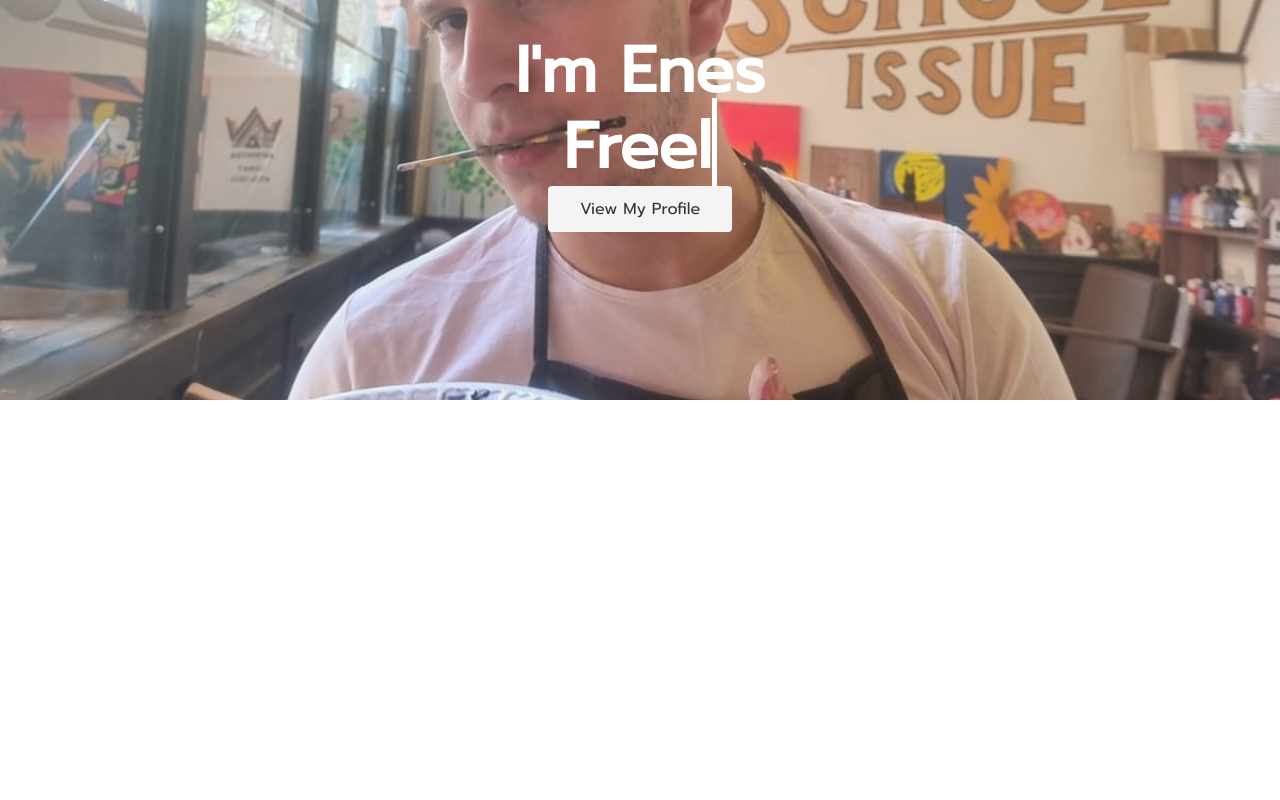
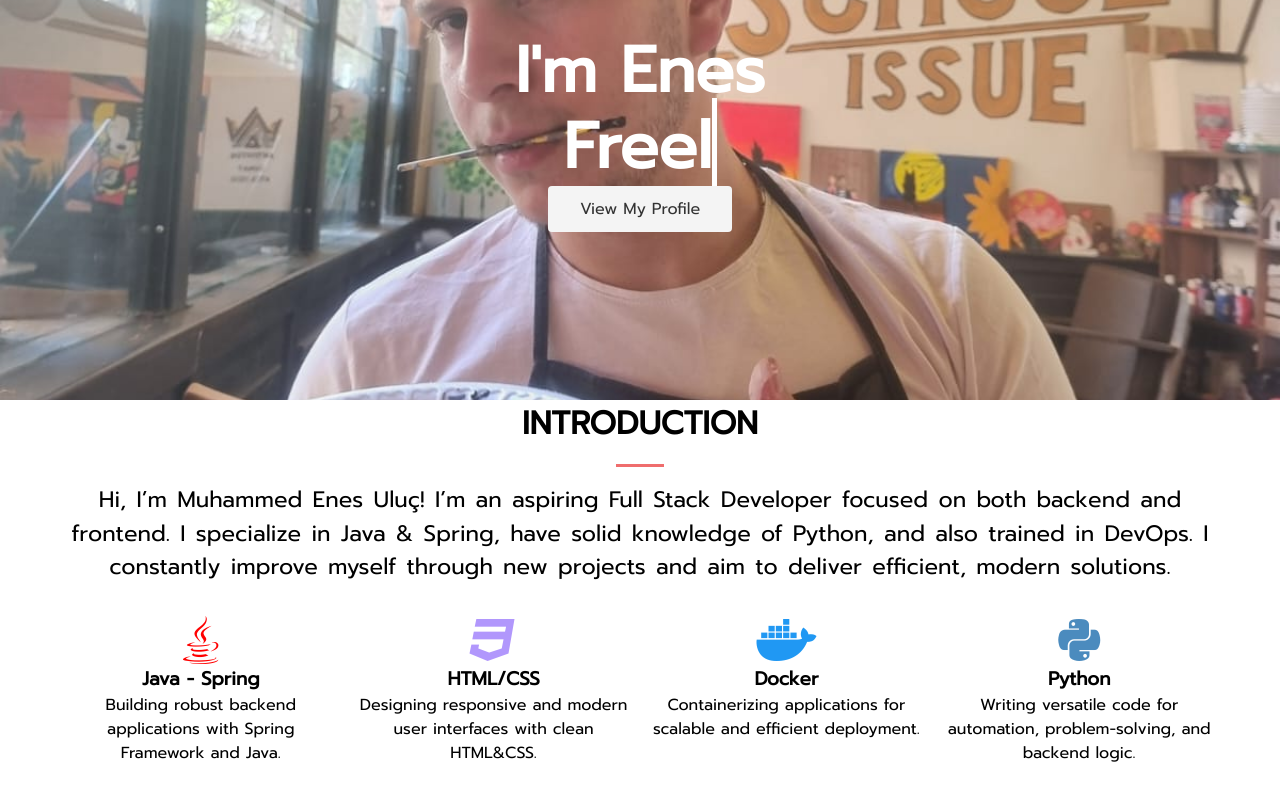
Before and after one commit to EnesUluc/Freelancer, a website: page public/index.html in a window 1280 px wide. Shown: the part 400-1200 px from the top of the page. Before the commit the page ends 800 px from the top, so only its background shows below. Drawn offline with nearby package versions, Linux system fonts and the light colour scheme.

Commit message:
Introduction part has been created and modified

```diff
--- a/public/index.html
+++ b/public/index.html
@@ -6,6 +6,7 @@
     <title>Muhammed Enes Uluç</title>
     <link rel="stylesheet" href="css/main.css">
     <link href="https://fonts.googleapis.com/css2?family=Prompt&display=swap" rel="stylesheet">
+    <link rel="stylesheet" href="https://cdnjs.cloudflare.com/ajax/libs/font-awesome/6.7.2/css/all.min.css" integrity="sha512-Evv84Mr4kqVGRNSgIGL/F/aIDqQb7xQ2vcrdIwxfjThSH8CSR7PBEakCr51Ck+w+/U6swU2Im1vVX0SVk9ABhg==" crossorigin="anonymous" referrerpolicy="no-referrer">
     <link
         rel="stylesheet"
         href="https://cdnjs.cloudflare.com/ajax/libs/animate.css/4.1.1/animate.min.css"
@@ -36,6 +37,37 @@
             </div>
         </div>
      </header>
+
+     <!-- section 1 - introduction -->
+      <section id="home__a" class="text-center py-2">
+            <div class="container">
+                <h2 class="section-title">Introduction</h2>
+                <div class="border-bottom"></div>
+                <p class="lead">Hi, I’m Muhammed Enes Uluç!
+                                I’m an aspiring Full Stack Developer focused on both backend and frontend. I specialize in Java & Spring, have solid knowledge of Python, and also trained in DevOps. I constantly improve myself through new projects and aim to deliver efficient, modern solutions.
+                </p>
+                <div class="skills my-3">
+                    <div>
+                        <i class="fa-brands fa-java fa-3x" style="color:rgb(255,0,0)"></i>
+                        <h3>Java - Spring</h3>
+                        <p>Building robust backend applications with Spring Framework and Java.</p>
+                    </div>
+                    <div>
+                        <i class="fa-brands fa-css3 fa-3x" style="color: #B197FC"></i>
+                        <h3>HTML/CSS</h3>
+                        <p>Designing responsive and modern user interfaces with clean HTML&CSS.</p>
+                    </div>
+                    <div>
+                        <i class="fa-brands fa-docker fa-3x" style="color: #2098f3;"></i>
+                        <h3>Docker</h3>
+                        <p>Containerizing applications for scalable and efficient deployment.</p>
+                    </div>
+                    <div>
+                        <i class="fa-brands fa-python fa-3x" style="color:#4B8BBE"></i>
+                        <h3>Python</h3>
+                        <p>Writing versatile code for automation, problem-solving, and backend logic.</p>
+            </div>
+      </section>
      <script src="js/jquery.min.js"></script>
      <script src="js/type-writer.js"></script>
 </body>
--- a/scss/_home.scss
+++ b/scss/_home.scss
@@ -0,0 +1,11 @@
+#home{
+    // home section a
+    &__a{
+        .skills{
+            display: grid;
+            grid-template-columns: repeat(4,1fr);
+            gap: 1rem;
+            margin-bottom: 2.5rem;
+        }
+    }
+}
--- a/scss/_utilities.scss
+++ b/scss/_utilities.scss
@@ -82,3 +82,30 @@ input[class^='btn-']:hover{
         margin: 4rem 0;
     }
 }
+
+// text-center
+.text-center{
+    text-align: center;
+}
+
+// section-title
+.section-title{
+    font-size: 2rem;
+    padding-bottom: 1rem;
+    text-transform: uppercase;
+}
+
+// border-bottom
+.border-bottom{
+    height: 3px;
+    width: 3rem;
+    background-color:  variables.$primary-color;
+    margin: 0 auto 1rem auto;
+}
+
+//lead
+.lead{
+    font-size: 1.4rem;
+    margin-bottom: 2rem;
+    word-spacing: 2px;
+}
```
Also changed, not shown: public/css/main.css, 1 other file.
